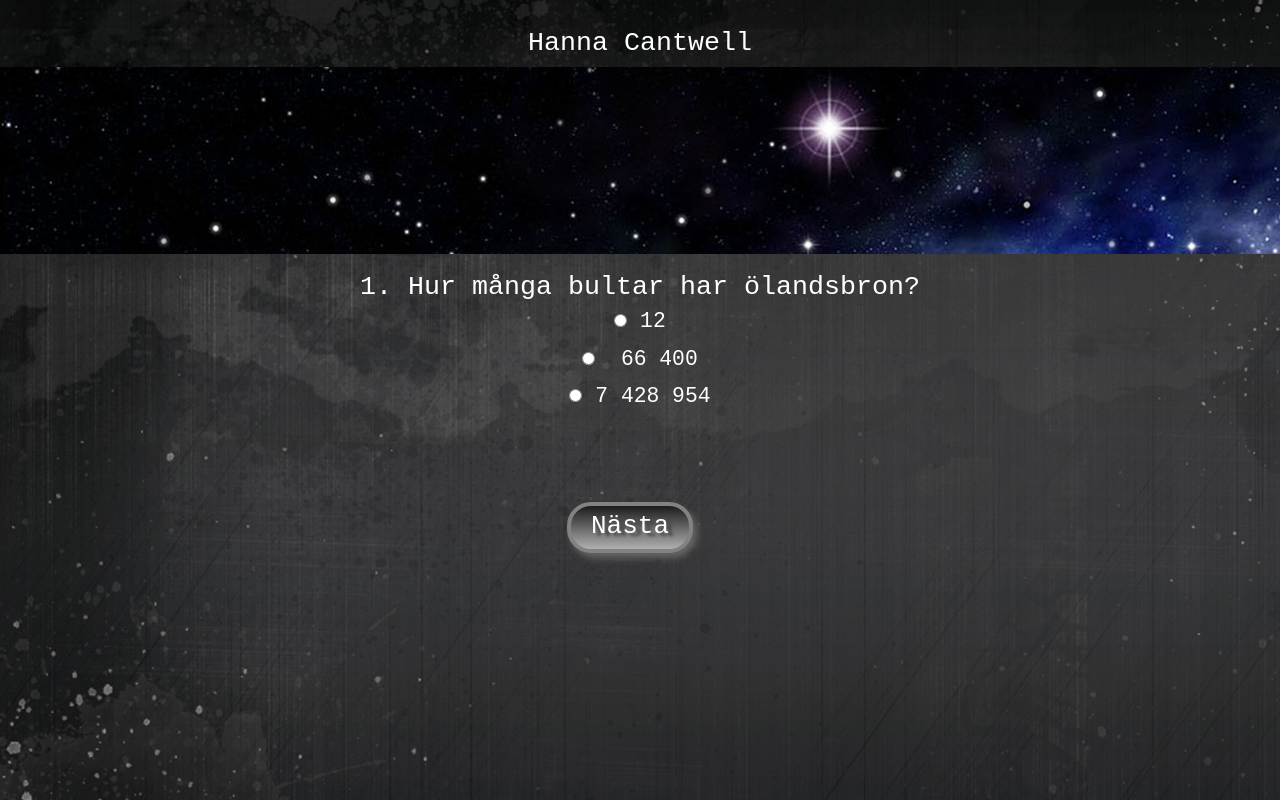
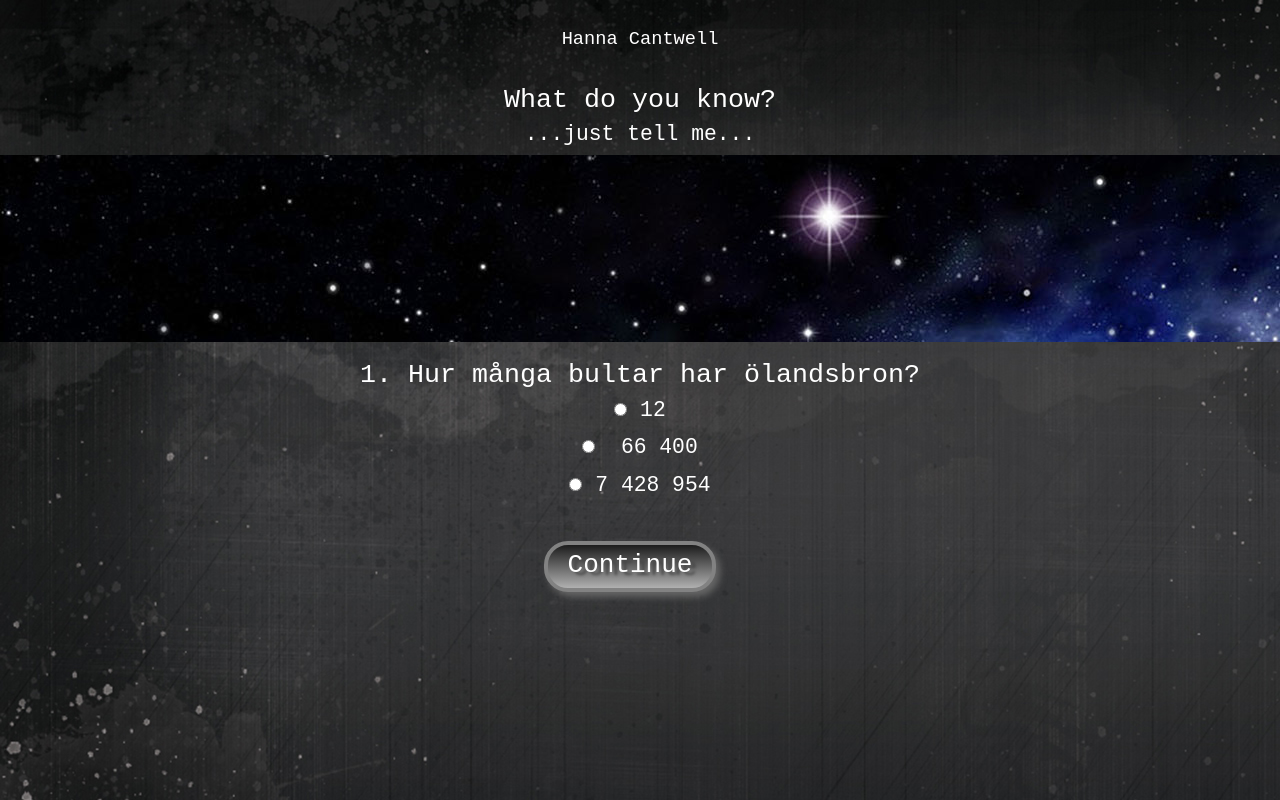
Before and after one commit to hannacantwell/quizproject, a Django app: page /quiz/1/question/1/ in a window 1280 px wide. Run offline with Django 3.2, Linux system fonts and the light colour scheme; some libraries are stand-ins or nearby versions.

Commit message:
changes again - loads

```diff
--- a/quiz/templates/quiz/Start.html
+++ b/quiz/templates/quiz/Start.html
@@ -11,7 +11,8 @@
 <body>
 <div class="header">
 <h1>Hanna Cantwell<br><br></h1>
-<h2>Universum, haven eller Tellus?<br></h2>
+<h2>What do you know about the Universe, the Earth and the Oceans?</h2>
+<div class="description"><p>...is there anybody out there...</p></div>
 <div class="bild1"></div>
 {% for quiz in quizzes %}
 
--- a/quiz/templates/quiz/question.html
+++ b/quiz/templates/quiz/question.html
@@ -8,19 +8,22 @@
 <link href="/static/quiz.css" rel="stylesheet">
 <title>Cantwell's quizes</title></head>
 <body>
-<h1>Hanna Cantwell</h1>
+<h1>Hanna Cantwell<br><br></h1>
+<h2>What do you know?</h2>
+<div class="description"><p>...just tell me...</p></div>
 <div class="bild1"></div>
 <h2>{{ question_number }}. {{ question }}</h2>
+<div class = "question">
 	<p><input type="radio" name="q1" value="a" id="q1a"><label for="q1a">&nbsp;</label>{{ answer1 }}</p>
 	<p><input type="radio" name="q1" value="a" id="q1a"><label for="q1a">&nbsp;</label>
 {{ answer2 }}</p>
-	<p><input type="radio" name="q1" value="c" id="q1c"><label for="q1c">&nbsp;</label>{{ answer3 }}</p>
+	<p><input type="radio" name="q1" value="c" id="q1c"><label for="q1c">&nbsp;</label>{{ answer3 }}</p></div>
 <div class="container">
 
 
 </ul>
 
-<p><a href="{% url 'completed_page' quiz_number %}" class = "button2">Nästa</a></p><br><br>
+<p><a href="{% url 'completed_page' quiz_number %}" class = "button3">Continue</a></p><br><br>
 
 
 <script src="https://ajax.googleapis.com/ajax/libs/jquery/1.12.4/jquery.min.js"></script>
--- a/quiz/templates/quiz/quiz.html
+++ b/quiz/templates/quiz/quiz.html
@@ -8,15 +8,15 @@
 <link href="/static/quiz.css" rel="stylesheet">
 <title>Cantwell's quizes</title></head>
 <body></body>
-<h1>Hanna Cantwell</h1>
+<h1>Hanna Cantwell<br><br></h1>
 <h2>{{ quiz.name }}</h2>
-	<div class="description"<<p>{{ quiz.description }}</p></div>
+	<div class="description"><p>{{ quiz.description }}</p></div>
 <div class="bild1"></div>
 <div class="container">
 	<div class="row">
 		</div>
 		</div>
-		<p><a href="{% url 'question_page' quiz_number 1 %}" class="button2">Starta</a></p>
+		<p><a href="{% url 'question_page' quiz_number 1 %}" class="button2">Let's go!</a></p>
 
 <script src="https://ajax.googleapis.com/ajax/libs/jquery/1.12.4/jquery.min.js"></script>
 <script src="js/bootstrap.min.js"></script>
--- a/quiz/views.py
+++ b/quiz/views.py
@@ -3,18 +3,16 @@ from django.shortcuts import render
 quizzes = [
 	{
 		"quiz_number": 1,
-   		"name": "Universum",
-	   	"description": "Har du koll på vintergatan?"
-	},
+   		"name": "The Universe",
+	   	"description": "...there's a starman..."},
 	{
 		"quiz_number": 2,
-   	   	"name": "Jorden",
-	   	"description": "Hur mycket vet du om vår planet?"
-	},
+   	   	"name": "The Earth",
+	   	"description": "...the earth is flat..."},
 	{
 		"quiz_number": 3,
-   	    	"name": "Världens hav",
-	    	"description": "Vad för fiskar simmar i våra hav?"	},
+   	    	"name": "The Oceans",
+	    	"description": "...Where is Nemo..."	},
 ]
 
 
--- a/static/quiz.css
+++ b/static/quiz.css
@@ -4,9 +4,12 @@ body {background-image: url(/static/scuffedstatic_dark_1920x1234.jpg);
 .column2 {margin-top: 20px;
 		font: 16pt/1 "Courier New", Courier, monospace;}
 
-h1{font: 20pt/1 "Courier New", Courier, monospace;
+h1{font: 14pt/1 "Courier New", Courier, monospace;
 	color: #ffffff;
 	margin-top: 30px;}
+
+h2 {font: 20pt/1 "Courier New", Courier, monospace;
+	color: #ffffff;}
 
 p {font: 16pt/1 "Courier New", Courier, monospace;
 	color: #ffffff;
@@ -14,10 +17,6 @@ p {font: 16pt/1 "Courier New", Courier, monospace;
 	margin-right: auto;
 	list-style-position: inside;
 	padding-left:0;}
-
-h2 {
-	font: 20pt/1 "Courier New", Courier, monospace;
-	color: #ffffff;}
 
 .description {font: 16pt/1 "Courier New", Courier, monospace;
 	color: #ffffff;}
@@ -93,6 +92,40 @@ h2 {
   background-image: linear-gradient(to bottom, #5c2f59, #9888a3);
   text-decoration: none;}
 
+  .button3 {
+  background: #1c1c1c;
+  background-image: -webkit-linear-gradient(top, #1c1c1c, #b0b0b0);
+  background-image: -moz-linear-gradient(top, #1c1c1c, #b0b0b0);
+  background-image: -ms-linear-gradient(top, #1c1c1c, #b0b0b0);
+  background-image: -o-linear-gradient(top, #1c1c1c, #b0b0b0);
+  background-image: linear-gradient(to bottom, #1c1c1c, #b0b0b0);
+  -webkit-border-radius: 24;
+  -moz-border-radius: 24;
+  border-radius: 24px;
+  text-shadow: 5px 3px 3px #454545;
+  -webkit-box-shadow: 4px 5px 7px #666666;
+  -moz-box-shadow: 4px 5px 7px #666666;
+  box-shadow: 4px 5px 7px #666666;
+  "Courier New", Courier, monospace;
+  color: #ffffff;
+  font-size: 26px;
+  padding: 7px 20px 10px 20px;
+  border: solid #828282 4px;
+  text-decoration: none;
+  margin-top: 30px;
+  margin-right: 20px;
+  display:inline-block;
+}
+
+.button3:hover {
+  background: #5c2f59;
+  background-image: -webkit-linear-gradient(top, #5c2f59, #9888a3);
+  background-image: -moz-linear-gradient(top, #5c2f59, #9888a3);
+  background-image: -ms-linear-gradient(top, #5c2f59, #9888a3);
+  background-image: -o-linear-gradient(top, #5c2f59, #9888a3);
+  background-image: linear-gradient(to bottom, #5c2f59, #9888a3);
+  text-decoration: none;}
+
 a:hover{color: #ffffff;}
 
 
```
Also changed, not shown: quiz/templates/quiz/results.html (+4 -3 lines).
